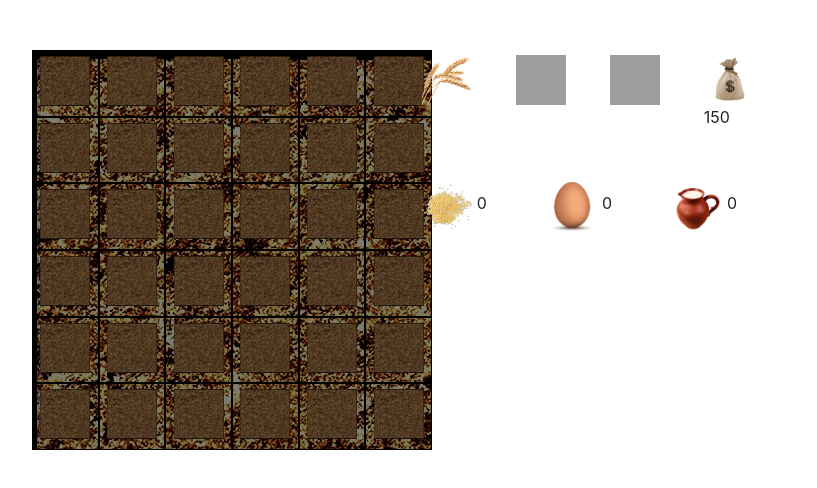
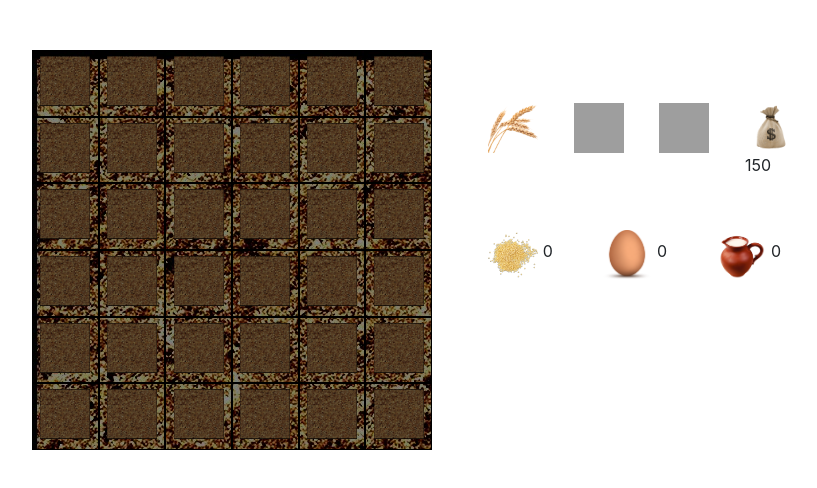
Before and after one commit to Anastasia226/ferma-vue-, a plain HTML site: page index.html in a window 1280 px wide. Shown: the whole page, without its empty margins (18-835 px from the left). Drawn offline with nearby package versions, Linux system fonts and the light colour scheme; grey boxes are pictures that could not be loaded.

Commit message:
fix padding

```diff
--- a/index.html
+++ b/index.html
@@ -35,7 +35,7 @@
               </div>
             </div>
           </div>
-          <div class="col-12 col-lg-6">
+          <div class="col-12 col-lg-6 p-lg-5">
             <div class="row mb-5">
               <div
                 class="col-3"
```
